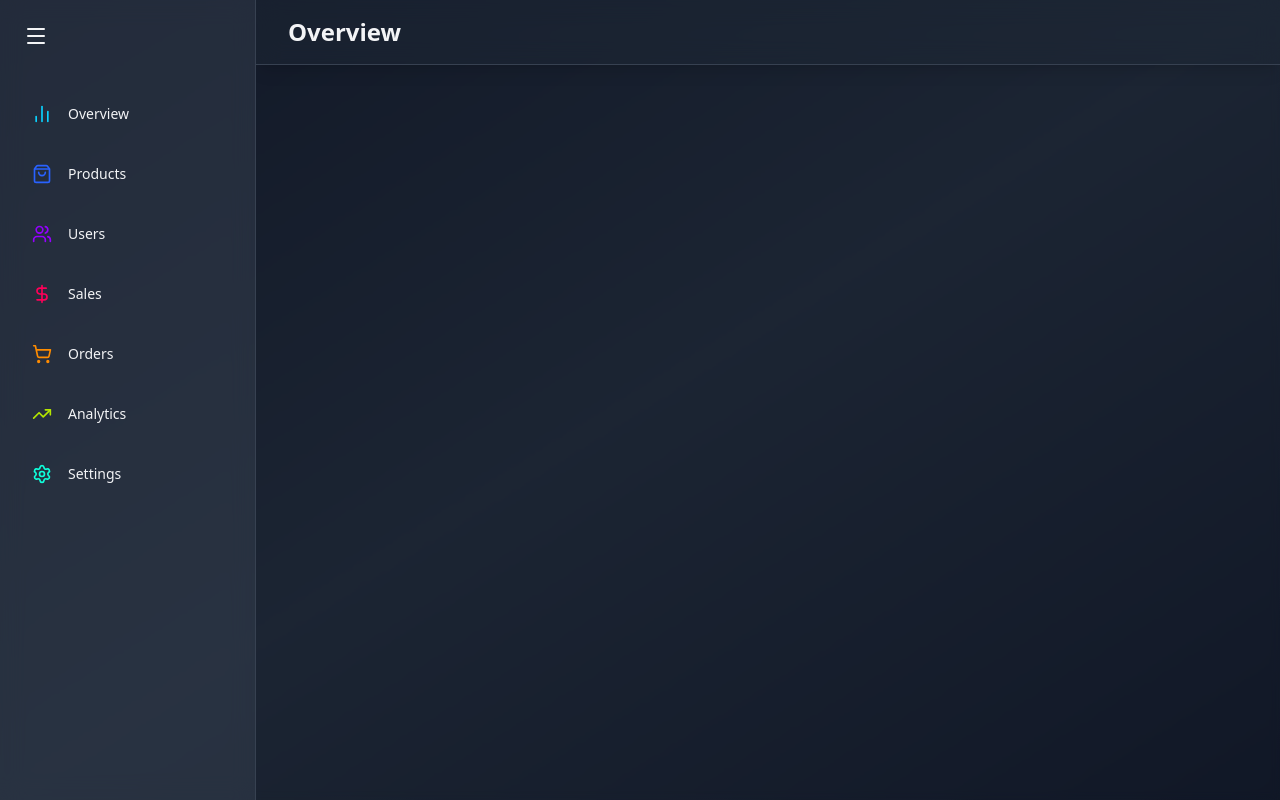
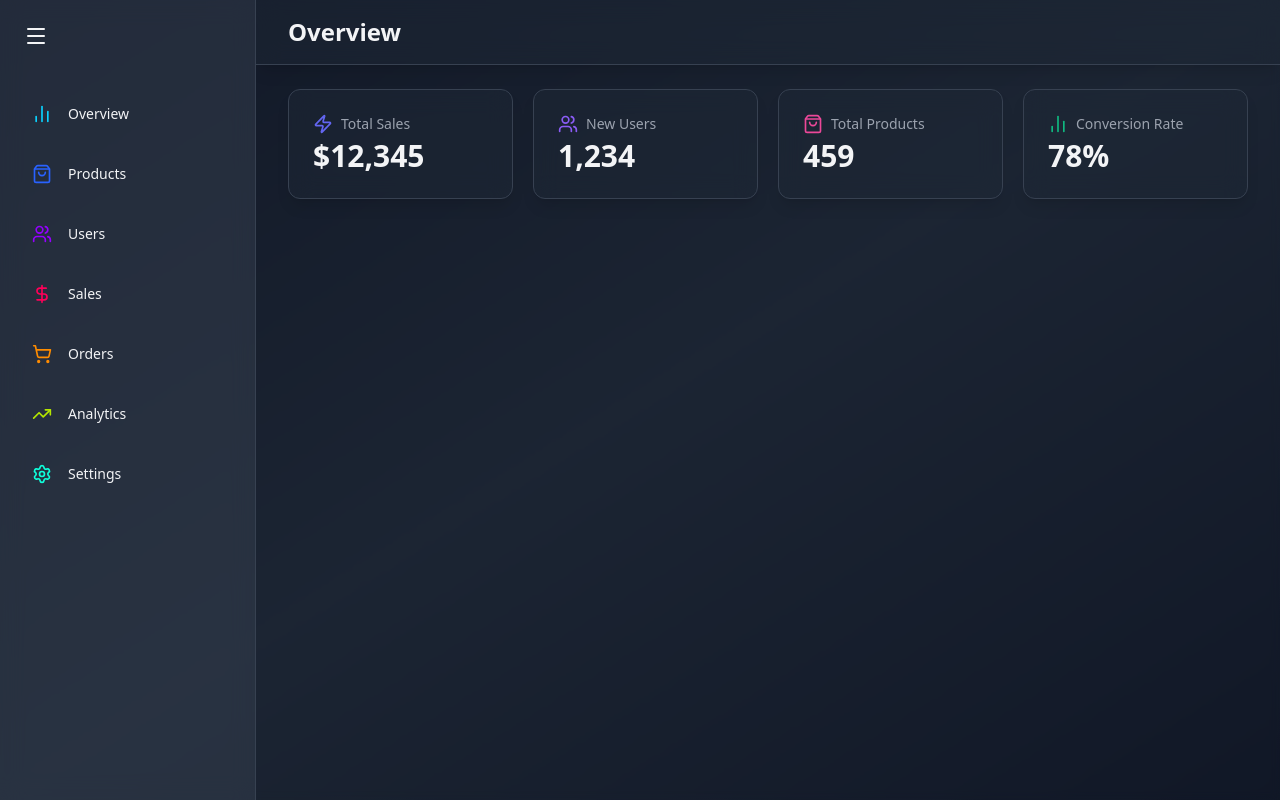
Before and after one commit to devrolet/react-admin-dashboard, a React (Vite) app: page / in a window 1280 px wide. Built offline with nearby package versions, Linux system fonts and the light colour scheme.

Commit message:
Create StatCard component with sample data and labels

```diff
--- a/src/components/common/StatCard.jsx
+++ b/src/components/common/StatCard.jsx
@@ -1,6 +1,28 @@
-const StatCard = () => {
+import { motion } from "framer-motion"
+// import { Icon } from "lucide-react"
+
+const StatCard = ({name, icon:Icon, value, color}) => {
   return (
-    <div>StatCard</div>
+    <motion.div
+      className="bg-gray-800 bg-opacity-50 backdrop-blur-md overflow-hidden shadow-lg rounded-xl border border-gray-700"
+      whileHover={{ y: -5, boxShadow: "0 25px 50px -12px rgba(0, 0, 0, 0.5)" }}
+    >
+      <div className="px-4 py-5 sm:p-6">
+        <span className="flex items-center text-sm font-medium text-gray-400">
+          <Icon
+            size={20}
+            className="mr-2"
+            style={{ color }}
+          />
+          {name}
+        </span>
+        <p
+          className="mt-1 text-3xl font-semibold text-gray-100"
+        >
+          {value}
+        </p>
+      </div>
+    </motion.div>
   )
 }
 
--- a/src/pages/OverviewPage.jsx
+++ b/src/pages/OverviewPage.jsx
@@ -1,5 +1,7 @@
 import Header from "../components/common/Header";
 import { motion } from "framer-motion";
+import StatCard from "../components/common/StatCard";
+import { BarChart2, ShoppingBag, Users, Zap } from "lucide-react";
 
 const OverviewPage = () => {
   return (
@@ -7,7 +9,26 @@
       <Header title="Overview" />
       <main className="max-w-7xl mx-auto py-6 px-4 lg:px-8">
         {/* STATS */}
-        <motion.div></motion.div>
+        <motion.div
+          className="grid grid-cols-1 gap-5 sm:grid-cols-2 lg:grid-cols-4 mb-8"
+          initial={{ opacity: 0, y:20 }}
+          animate={{ opacity: 1, y: 0 }}
+          transition={{ duration: 1 }}
+        >
+          {/* TODO: Turn this into a data-mapped component */}
+          <StatCard
+            name="Total Sales" icon={Zap} value="$12,345" color="#6366F1"
+          />
+          <StatCard
+            name="New Users" icon={Users} value="1,234" color="#8B5CF6"
+          />
+          <StatCard
+            name="Total Products" icon={ShoppingBag} value="459" color="#EC4899"
+          />
+          <StatCard
+            name="Conversion Rate" icon={BarChart2} value="78%" color="#10B981"
+          />
+        </motion.div>
       </main>
     </div>
   )
```
